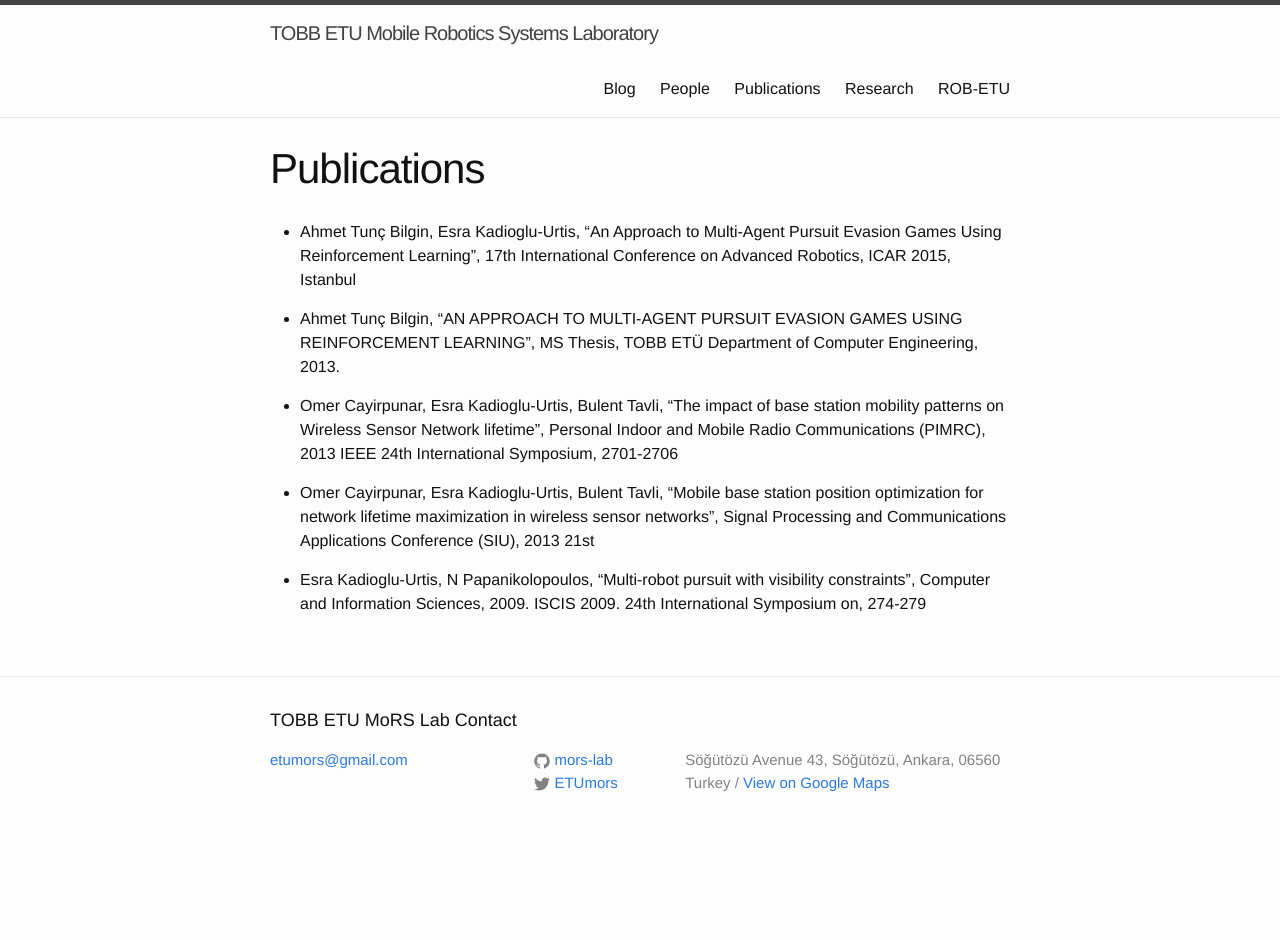
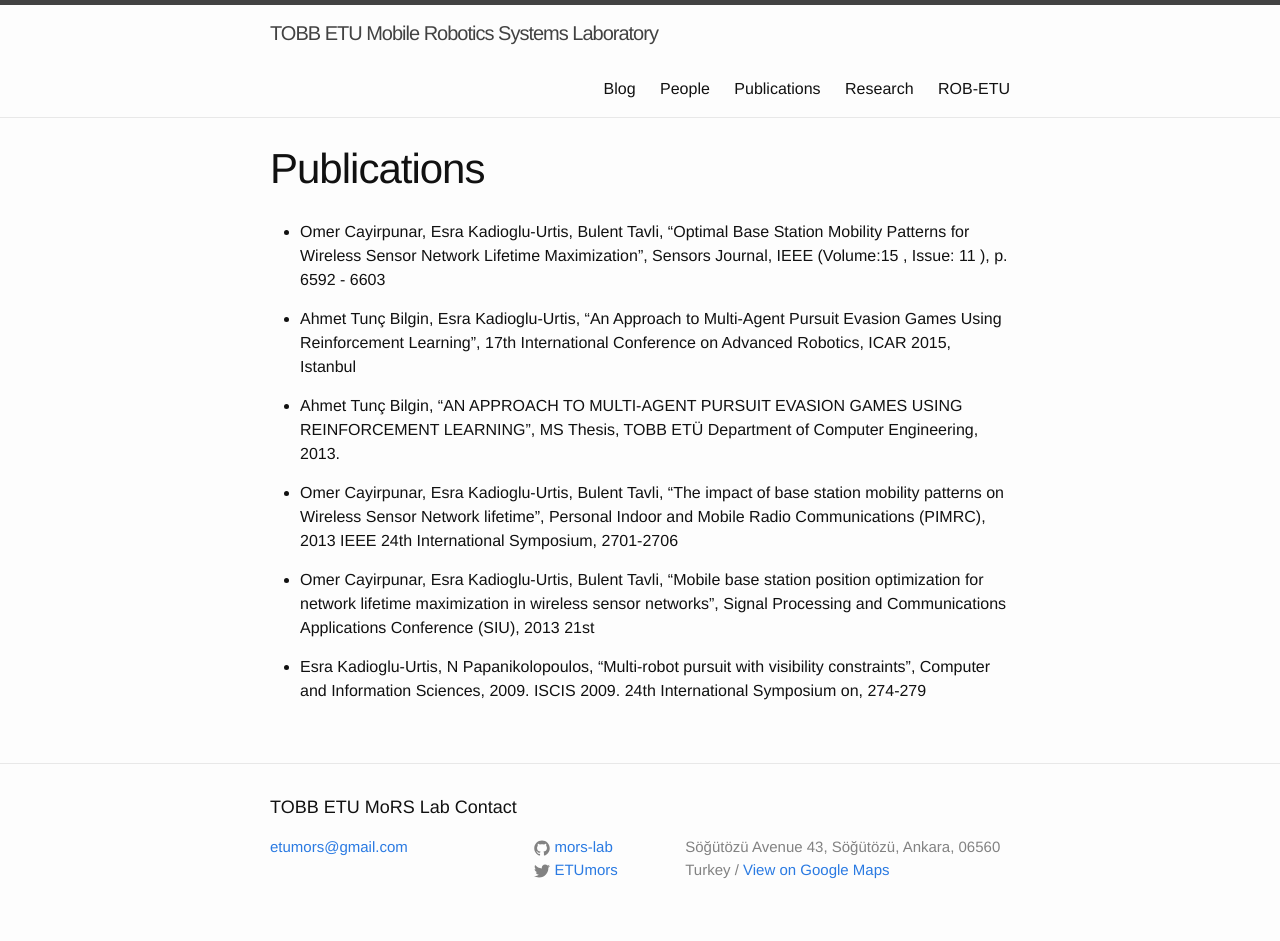
Before and after one commit to mors-lab/mors-lab.github.io, a Jekyll site: the page built from publications.md, in a window 1280 px wide. Built offline with Jekyll 4.4.1, drawn with Linux system fonts in a browser that asks for light colours; nearby versions of some CDN libraries; before the commit the page ends 900 px from its top, so only the background shows below that.

Commit message:
Update publications.md

```diff
--- a/publications.md
+++ b/publications.md
@@ -3,6 +3,7 @@
 title: Publications
 permalink: /publications/
 ---
++ Omer Cayirpunar, Esra Kadioglu-Urtis, Bulent Tavli, "Optimal Base Station Mobility Patterns for Wireless Sensor Network Lifetime Maximization", Sensors Journal, IEEE  (Volume:15 ,  Issue: 11 ), p. 6592 - 6603
 
 + Ahmet Tunç Bilgin, Esra Kadioglu-Urtis, "An Approach to Multi-Agent Pursuit Evasion Games Using Reinforcement Learning", 17th International Conference on Advanced Robotics, ICAR 2015, Istanbul
 
```
